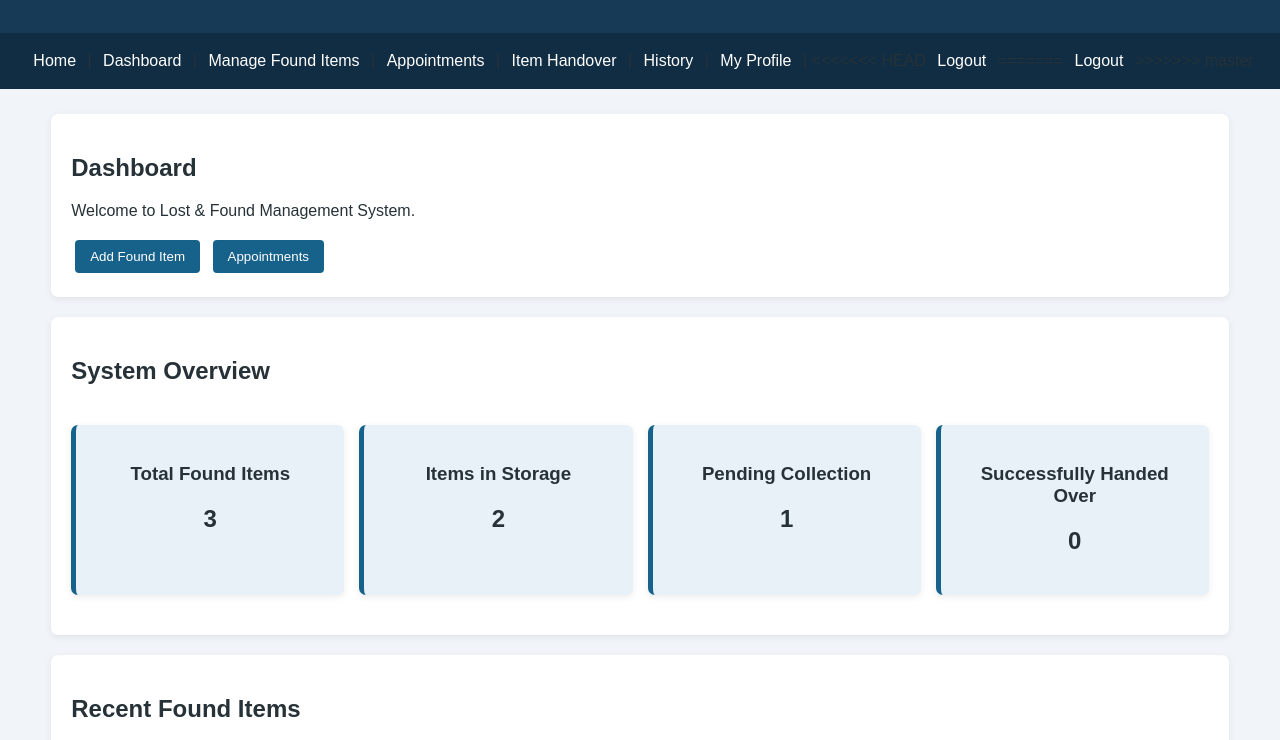
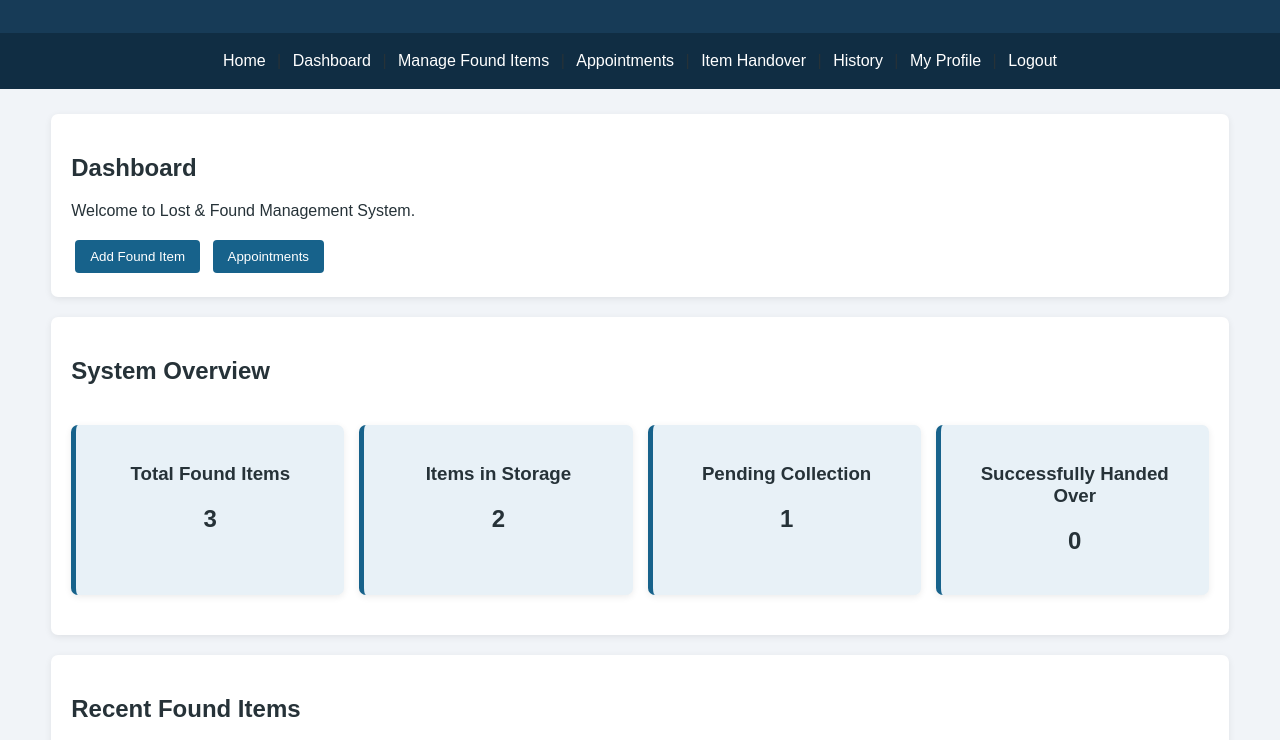
Before and after one commit to tanvirhossain110/fall-26-27-Campus-Lost-Found-Management-System, a plain HTML site: page officer-dashboard.html in a window 1280 px wide. Shown: the part 94-834 px from the top of the page. Drawn offline with Linux system fonts and the light colour scheme.

Commit message:
Conflict resolved in officer dashboard

```diff
--- a/officer-dashboard.html
+++ b/officer-dashboard.html
@@ -17,11 +17,7 @@
     <a href="item-handover.html">Item Handover</a> |
     <a href="handover-history.html">History</a> |
     <a href="officer-profile.html">My Profile</a> |
-<<<<<<< HEAD
-    <a href="login.html">Logout</a>
-=======
     <a href="#" onclick="return confirmLogout()">Logout</a>
->>>>>>> master
 </nav>
 <main>
 <section><h2>Dashboard</h2><p>Welcome to Lost & Found Management System.</p>
```
